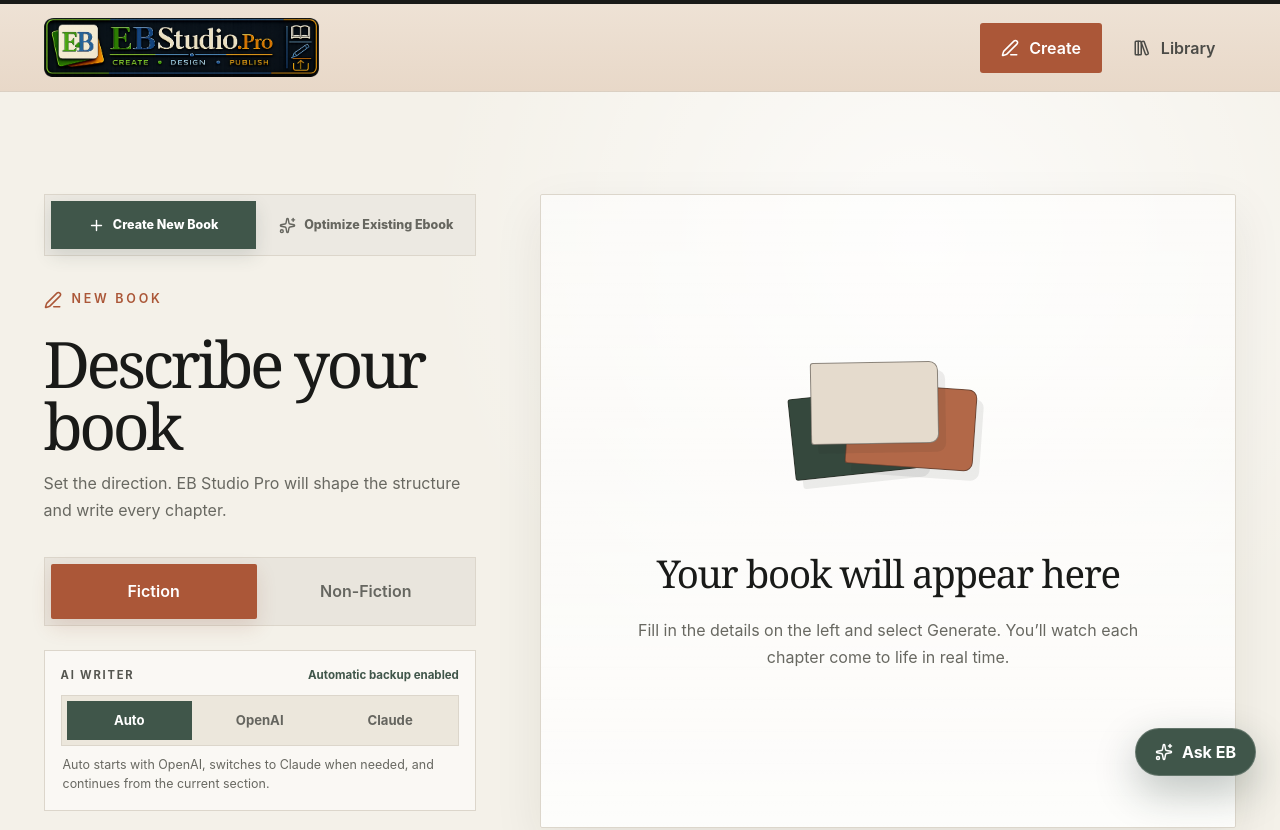
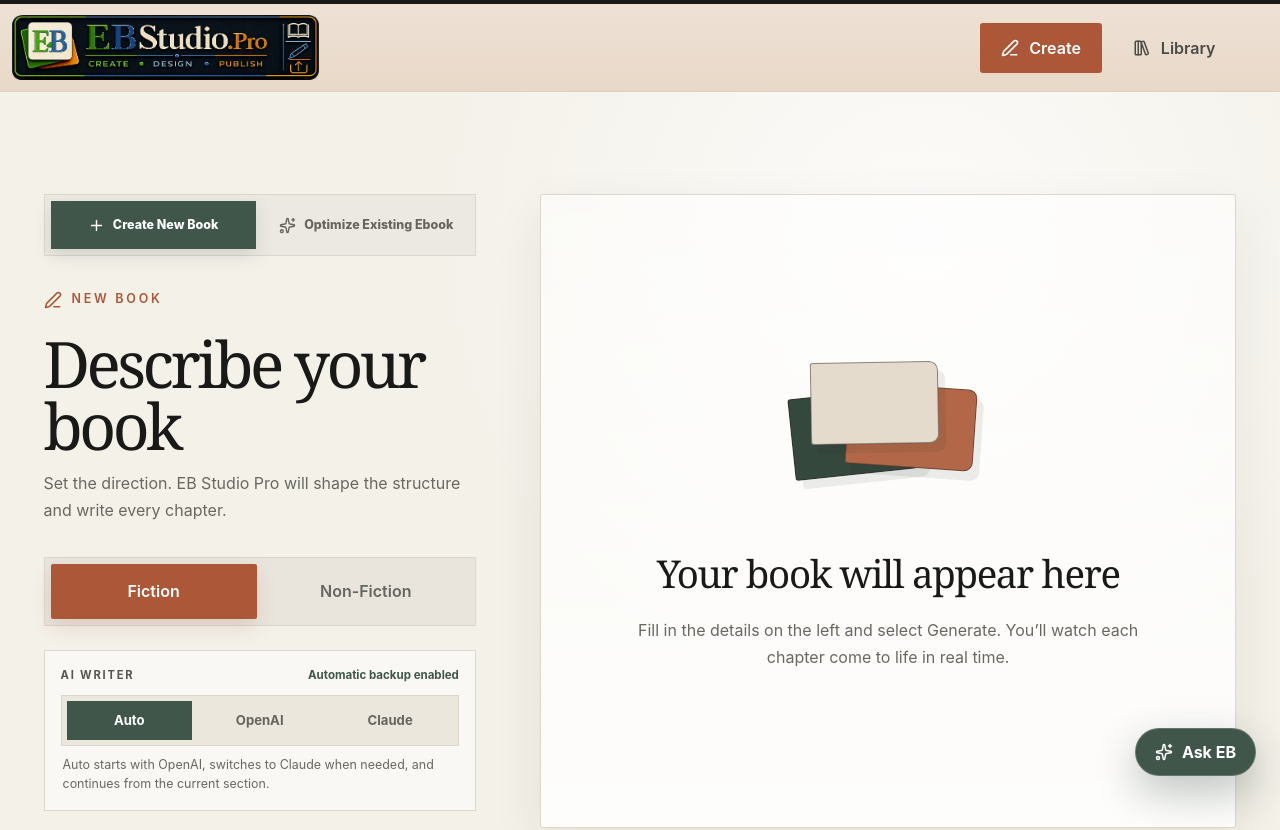
Before and after one commit to SulongUragon/ebstudio.pro, a Next.js app: page / in a window 1280 px wide. Shown: the top 830 px of the page. Built offline with nearby package versions, Linux system fonts and the light colour scheme.

Commit message:
Align header logo to top left

```diff
--- a/app/globals.css
+++ b/app/globals.css
@@ -53,7 +53,7 @@ button {
   min-height: 92px;
   align-items: center;
   justify-content: space-between;
-  padding: 0 3.4vw;
+  padding: 0 3.4vw 0 12px;
   border-top: 4px solid var(--ink);
   border-bottom: 1px solid rgba(91, 83, 73, 0.13);
   background: linear-gradient(180deg, #eee2d5 0%, #e8d8c8 100%);
@@ -75,9 +75,9 @@ button {
 }
 
 .brand-logo-desktop {
-  width: clamp(235px, 21.5vw, 305px);
+  width: clamp(270px, 24vw, 350px);
   height: auto;
-  max-height: calc(100% - 20px);
+  max-height: calc(100% - 16px);
   mix-blend-mode: normal;
 }
 
```
